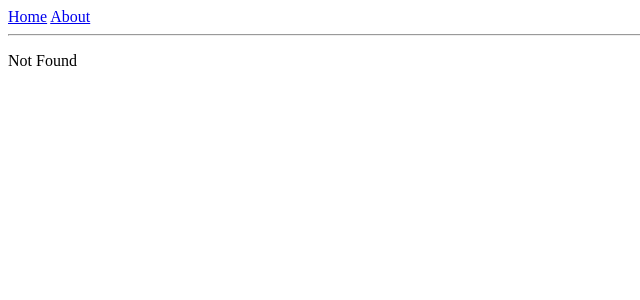
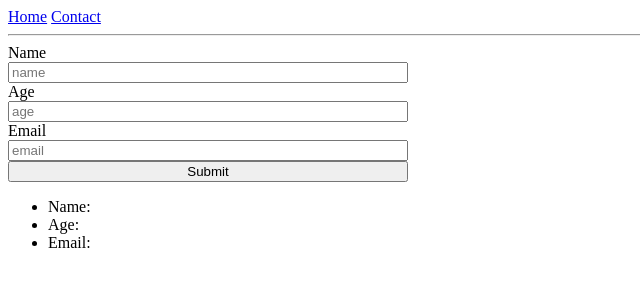
Before and after one commit to Yota-K/graphql-fragment-colocation-sample, a React (Vite) app: page /contact in a window 1280 px wide. Before the commit this address had no page. Shown: the top 300 px of the page, without its empty margins (0-640 px from the left). Built offline with nearby package versions, Linux system fonts and the light colour scheme.

Commit message:
feat: Update component.

```diff
--- a/src/routeTree.gen.ts
+++ b/src/routeTree.gen.ts
@@ -8,17 +8,17 @@ import { Route as rootRoute } from './routes/__root'
 
 // Create Virtual Routes
 
-const AboutComponentImport = new FileRoute('/about').createRoute()
+const ContactComponentImport = new FileRoute('/contact').createRoute()
 const IndexComponentImport = new FileRoute('/').createRoute()
 
 // Create/Update Routes
 
-const AboutComponentRoute = AboutComponentImport.update({
-  path: '/about',
+const ContactComponentRoute = ContactComponentImport.update({
+  path: '/contact',
   getParentRoute: () => rootRoute,
 } as any).update({
   component: lazyRouteComponent(
-    () => import('./routes/about.component'),
+    () => import('./routes/contact.component'),
     'component',
   ),
 })
@@ -41,8 +41,8 @@ declare module '@tanstack/react-router' {
       preLoaderRoute: typeof IndexComponentImport
       parentRoute: typeof rootRoute
     }
-    '/about': {
-      preLoaderRoute: typeof AboutComponentImport
+    '/contact': {
+      preLoaderRoute: typeof ContactComponentImport
       parentRoute: typeof rootRoute
     }
   }
@@ -52,5 +52,5 @@ declare module '@tanstack/react-router' {
 
 export const routeTree = rootRoute.addChildren([
   IndexComponentRoute,
-  AboutComponentRoute,
+  ContactComponentRoute,
 ])
--- a/src/routes/__root.tsx
+++ b/src/routes/__root.tsx
@@ -7,8 +7,8 @@ export const Route = new RootRoute({
         <Link to="/" className="[&.active]:font-bold">
           Home
         </Link>{" "}
-        <Link to="/about" className="[&.active]:font-bold">
-          About
+        <Link to="/contact" className="[&.active]:font-bold">
+        Contact
         </Link>
       </div>
       <hr />
--- a/src/routes/about.component.tsx
+++ /dev/null
@@ -1,3 +0,0 @@
-export const component = function About() {
-  return <div className="p-2">Hello from About!</div>;
-};
--- /dev/null
+++ b/src/routes/contact.component.tsx
@@ -0,0 +1,5 @@
+import { UserForm } from "../components/UserForm/UserForm";
+
+export const component = function Page() {
+  return <UserForm />;
+};
--- a/src/routes/index.component.tsx
+++ b/src/routes/index.component.tsx
@@ -14,7 +14,7 @@ const GET_CHARACTERS = graphql(`
   }
 `);
 
-export const component = function Index() {
+export const component = function Page() {
   const { loading, data } = useQuery(GET_CHARACTERS);
 
   return (
```
